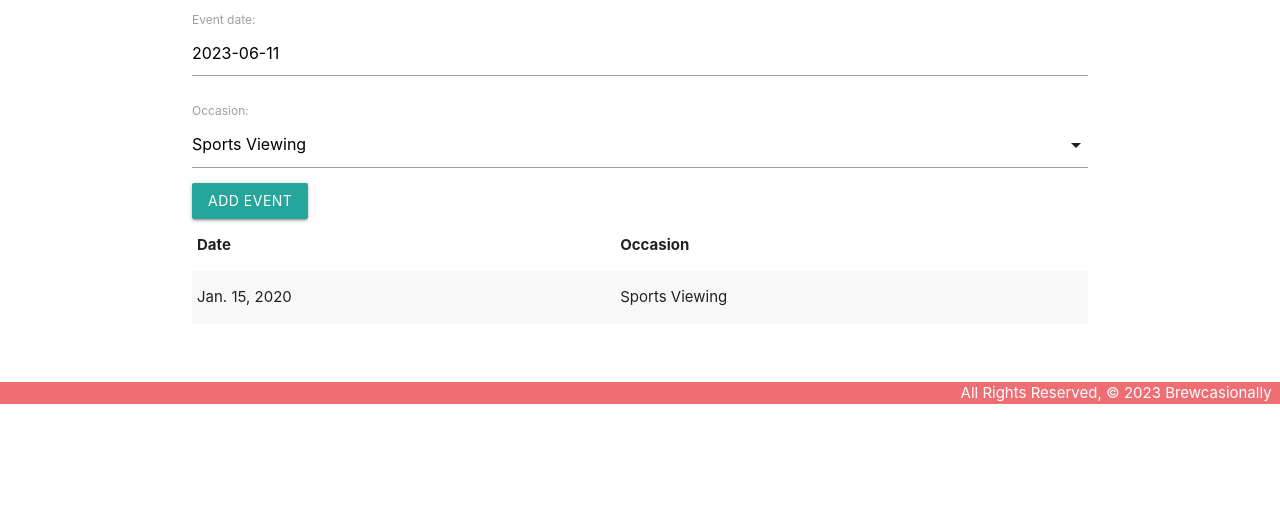
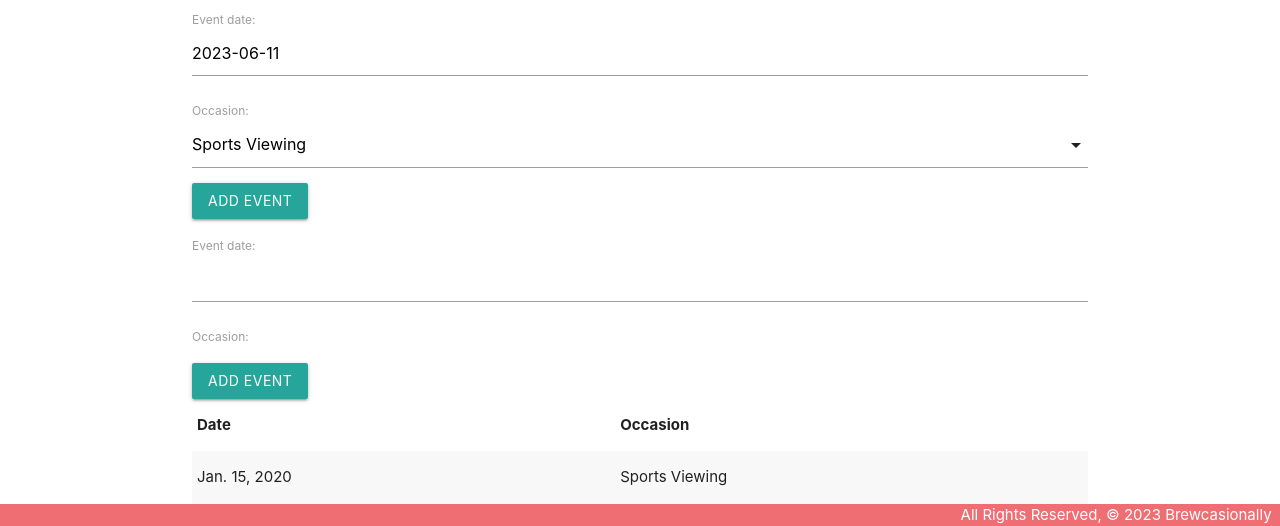
Before and after one commit to FernRicaurte/brewcasionally, a Django app: template main_app/templates/brews/detail.html in a window 1280 px wide. Shown: the part 396-922 px from the top of the page. Before the commit the page ends 800 px from the top, so only its background shows below. Run offline with Django 4.2, Linux system fonts and the light colour scheme; the template is opened without the code that fills it: values that come from a table or form of the project are taken from there, others are empty; tables that the repository leaves empty hold one stand-in row (values such as "Sample post"); parts of the project's set-up code (start-up, migrations or seed data) failed here and were passed over.

Commit message:
added form action for adding an event in detail.html

```diff
--- a/main_app/templates/brews/detail.html
+++ b/main_app/templates/brews/detail.html
@@ -15,6 +15,11 @@
   </div>
 </div>
 <div class="col s6">
+  <form action="{% url 'add_event' brew.id %}" method="POST">
+    {% csrf_token %}
+    {{ event_form.as_p }}
+    <input type="submit" class="btn" value="Add Event">
+  </form>
   <form method="POST">
     {% csrf_token %}
     <!-- Render the inputs -->
```
